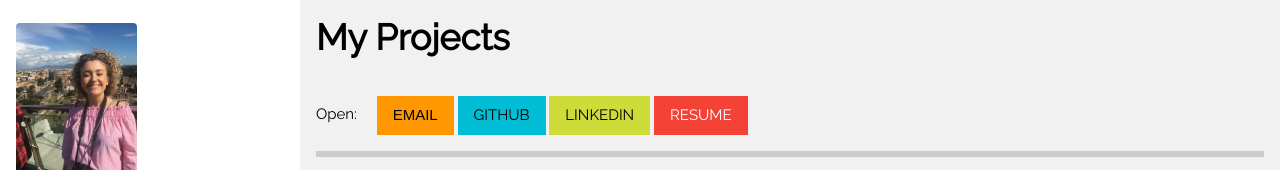
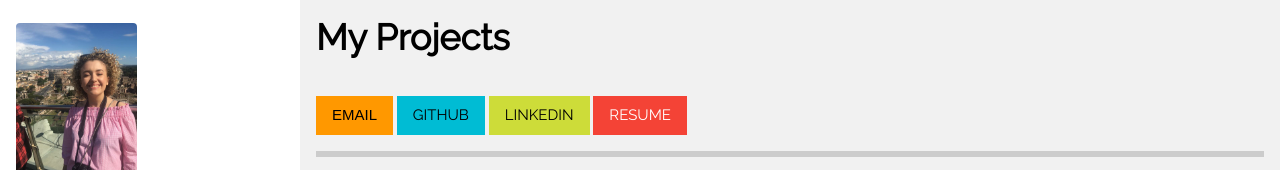
Before and after one commit to AracelizGomes/AracelizGomes.github.io, a website: page index.html in a window 1280 px wide. Shown: the top 170 px of the page. Drawn offline with nearby package versions, Linux system fonts and the light colour scheme.

Commit message:
Update index.html

```diff
--- a/index.html
+++ b/index.html
@@ -54,7 +54,6 @@ body,h1,h2,h3,h4,h5,h6 {font-family: "Raleway", sans-serif}
     <div class="w3-container">
     <h1><b>My Projects</b></h1>
     <div class="w3-section w3-bottombar w3-padding-16">
-      <span class="w3-margin-right">Open:</span>
       <a href="mailto:araceliz.gomes@uconn.edu" style="font-family:Arial"  class="w3-button w3-orange">EMAIL</a>
       <button  class="w3-button w3-cyan" onclick="window.open('https://github.com/AracelizGomes', '_blank')">GITHUB</button>
       <button  class="w3-button w3-lime" onclick="window.open('https://www.linkedin.com/in/aracelizgomes/', '_blank')">LINKEDIN</button>
```
